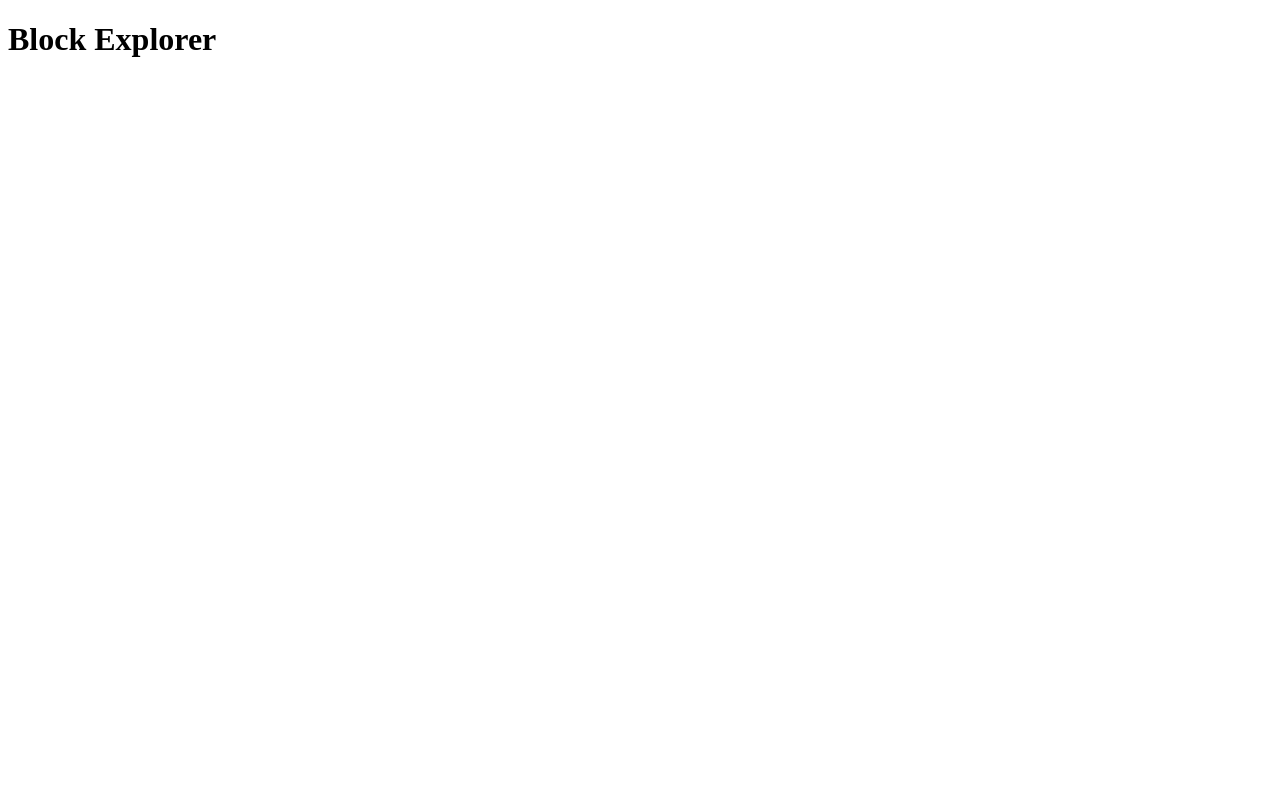
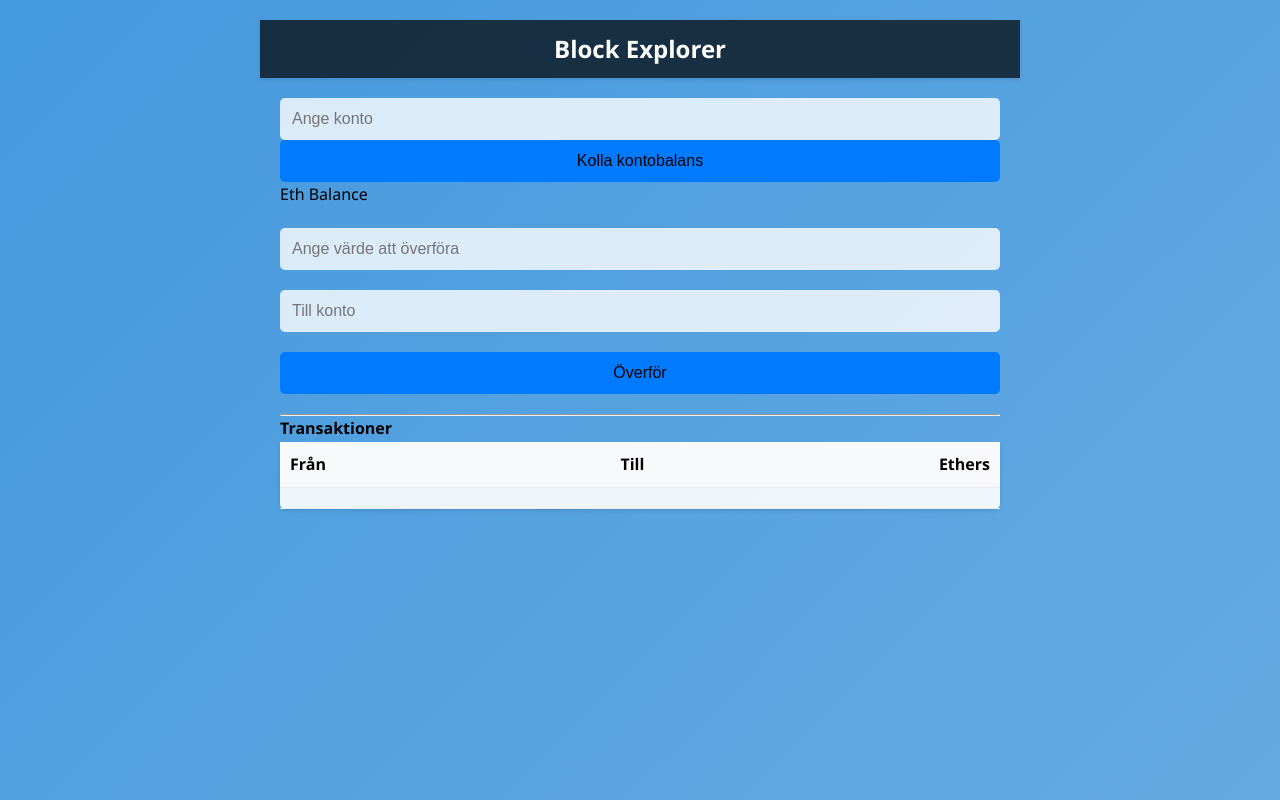
Before and after one commit to tonilingardsson/BlockExport, a plain HTML site: page index.html in a window 1280 px wide. Drawn offline with Linux system fonts and the light colour scheme.

Commit message:
Adding HTML content and web3 scripts on html file, plus styling.

```diff
--- a/index.html
+++ b/index.html
@@ -5,18 +5,98 @@
 <!--[if gt IE 8]>      <html class="no-js"> <!--<![endif]-->
 <html>
   <head>
-        <meta charset="utf-8">
-        <meta http-equiv="X-UA-Compatible" content="IE=edge">
+    <meta charset="utf-8" />
+    <meta http-equiv="X-UA-Compatible" content="IE=edge" />
     <title>BCU23D IU2 - Block Explorer</title>
-        <meta name="description" content="">
-        <meta name="viewport" content="width=device-width, initial-scale=1">
-        <link rel="stylesheet" href="">
+    <meta name="description" content="" />
+    <meta name="viewport" content="width=device-width, initial-scale=1" />
+    <link rel="stylesheet" href="./style.css" />
+    <script
+      src="https://cdnjs.cloudflare.com/ajax/libs/web3/4.5.0/web3.min.js"
+      integrity="sha512-FhAl50BpK3gf9K//lbAWek9EEQEtGQyyXZNc1fuwcC2tVf2cskiJBcumXY0zJksYtms6S5cqubp1MNfUYTkO2A=="
+      crossorigin="anonymous"
+      referrerpolicy="no-referrer"
+    ></script>
+    <script src="./app.js" type="module" defer></script>
   </head>
   <body>
+    <div class="container">
     <!--[if lt IE 7]>
-            <p class="browsehappy">You are using an <strong>outdated</strong> browser. Please <a href="#">upgrade your browser</a> to improve your experience.</p>
+      <p class="browsehappy">
+        You are using an <strong>outdated</strong> browser. Please
+        <a href="#">upgrade your browser</a> to improve your experience.
+      </p>
     <![endif]-->
-        <h1>Block Explorer</h1>
-        <script src="./app.js" async defer></script>
+    <header class="top-bar"><h1>Block Explorer</h1></header>
+
+    <!--
+        TO-DO when the app is working properly.
+
+        <div class="elogo-container">
+      <div class="elogo">
+        <div id="space">
+          <div class="elogo">
+            <div class="trif u1"></div>
+            <div class="trif u2"></div>
+            <div class="trif u3"></div>
+            <div class="trif u4"></div>
+            <div class="ct"></div>
+            <div class="trif l1"></div>
+            <div class="trif l4"></div>
+          </div>
+          <h1>ethereum</h1>
+        </div>
+      </div>
+    </div> -->
+    <main>
+      <div class="container">
+        <section>
+          <div class="form-control">
+            <input
+              type="text"
+              name="accountNumber"
+              id="accountNumber"
+              placeholder="Ange konto"
+            />
+
+            <button id="checkBalance" class="btn btn-primary">
+              Kolla kontobalans
+            </button>
+            <div>
+              <span>Eth Balance</span>
+            </div>
+            <div id="balance" class="balance"></div>
+          </div>
+          <div class="form-control">
+            <input
+              type="text"
+              name="amount"
+              id="amount"
+              placeholder="Ange värde att överföra"
+            />
+          </div>
+          <div class="form-control">
+            <input
+              type="text"
+              name="toAccountNumber"
+              id="toAccountNumber"
+              placeholder="Till konto"
+            />
+          </div>
+          <div class="form-control">
+            <button id="sendTx" class="btn btn-primary">Överför</button>
+          </div>
+        </section>
+        <hr />
+        <section>
+          <h4>Transaktioner</h4>
+          <div class="transactions-container">
+            <div><span>Från</span><span>Till</span><span>Ethers</span></div>
+            <div id="transactions"></div>
+          </div>
+        </section>
+      </div>
+    </main>
+</div>
   </body>
 </html>
--- /dev/null
+++ b/style.css
@@ -0,0 +1,109 @@
+/* Reset CSS */
+* {
+    margin: 0;
+    padding: 0;
+    box-sizing: border-box;
+}
+
+body {
+    font-family: 'Segoe UI', Tahoma, Geneva, Verdana, sans-serif;
+    background: linear-gradient(135deg, #1e5799, #2989d8, #7db9e8);
+    color: #000000;
+    line-height: 1.6;
+    background-size: 600% 600%;
+    animation: gradientBG 15s ease infinite;
+}
+
+@keyframes gradientBG {
+    0% {
+        background-position: 0% 50%;
+    }
+    50% {
+        background-position: 100% 50%;
+    }
+    100% {
+        background-position: 0% 50%;
+    }
+}
+
+.container {
+    max-width: 800px;
+    margin: 0 auto;
+    padding: 20px;
+}
+
+.top-bar {
+    background-color: rgba(0, 0, 0, 0.7);
+    color: #fff;
+    text-align: center;
+    padding: 10px 0;
+    box-shadow: 0 2px 4px rgba(0, 0, 0, 0.1);
+}
+
+.top-bar h1 {
+    margin: 0;
+    font-size: 24px;
+}
+
+.form-control {
+    margin-bottom: 20px;
+}
+
+.form-control input[type="text"],
+.form-control button {
+    width: 100%;
+    padding: 12px;
+    font-size: 16px;
+    border: none;
+    border-radius: 5px;
+    transition: background-color 0.3s ease;
+    color: #000000; /* Text color */
+}
+
+.form-control input[type="text"] {
+    background-color: rgba(255, 255, 255, 0.8);
+}
+
+.form-control button {
+    background-color: #007bff;
+    cursor: pointer;
+}
+
+.form-control button:hover {
+    background-color: #0056b3;
+}
+
+.transactions-container {
+    background-color: rgba(255, 255, 255, 0.9);
+    border-radius: 5px;
+    box-shadow: 0 2px 4px rgba(0, 0, 0, 0.1);
+}
+
+.transactions-container div {
+    display: flex;
+    justify-content: space-between;
+    align-items: center;
+    padding: 10px;
+    border-bottom: 1px solid #e9ecef;
+}
+
+.transactions-container div:first-child {
+    background-color: #f8f9fa;
+    font-weight: bold;
+}
+
+.balance {
+    margin-top: 10px;
+    font-weight: bold;
+}
+
+/* Responsive */
+@media (max-width: 768px) {
+    .container {
+        padding: 10px;
+    }
+}
+
+/*
+Ethereum animation
+*/
```
Lines whose indentation alone changed are shown as unchanged.
